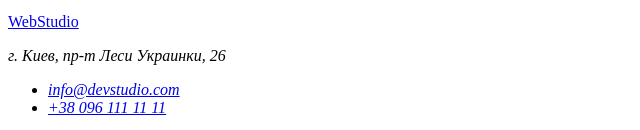
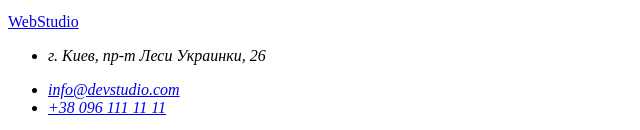
Before and after one commit to IrynaMala/goit-markup-hw-01, a plain HTML site: page index.html in a window 1280 px wide. Shown: the part 2758-2888 px from the top of the page, 0-640 px from the left. Drawn offline with Linux system fonts and the light colour scheme.

Commit message:
Підправила лішку в футері

```diff
--- a/index.html
+++ b/index.html
@@ -96,8 +96,9 @@
     <footer>
         <a href="/"> <span>Web<span>Studio</span></span></a>
         <address>
-            <p>г. Киев, пр-т Леси Украинки, 26</p>
+
             <ul>
+                <li><p>г. Киев, пр-т Леси Украинки, 26</p></li>
                 <li><a href="mailto:info@devstudio.com">info@devstudio.com</a></li>
                 <li><a href="tel:+380961111111">+38 096 111 11 11</a></li>
             </ul>
```
